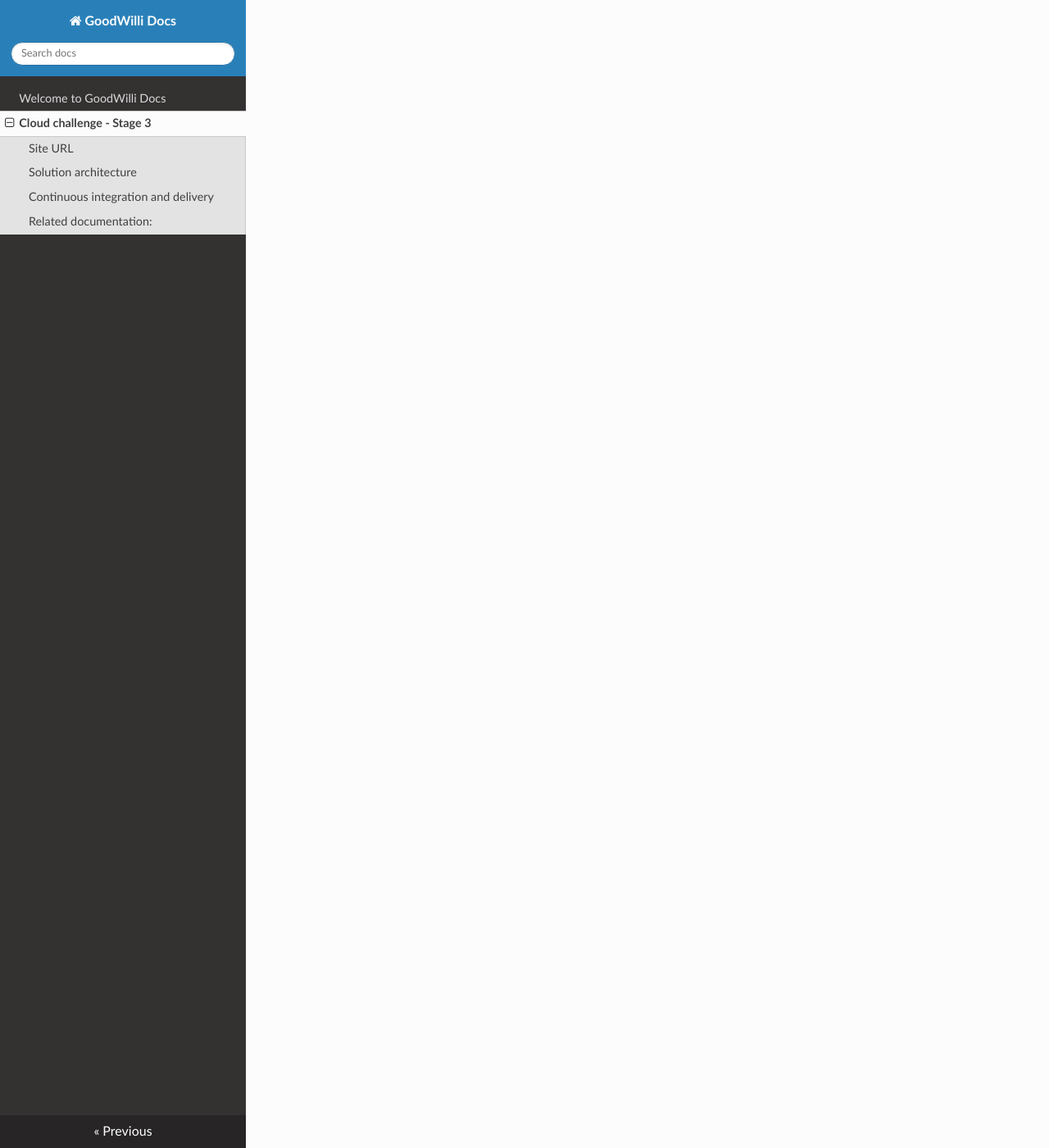
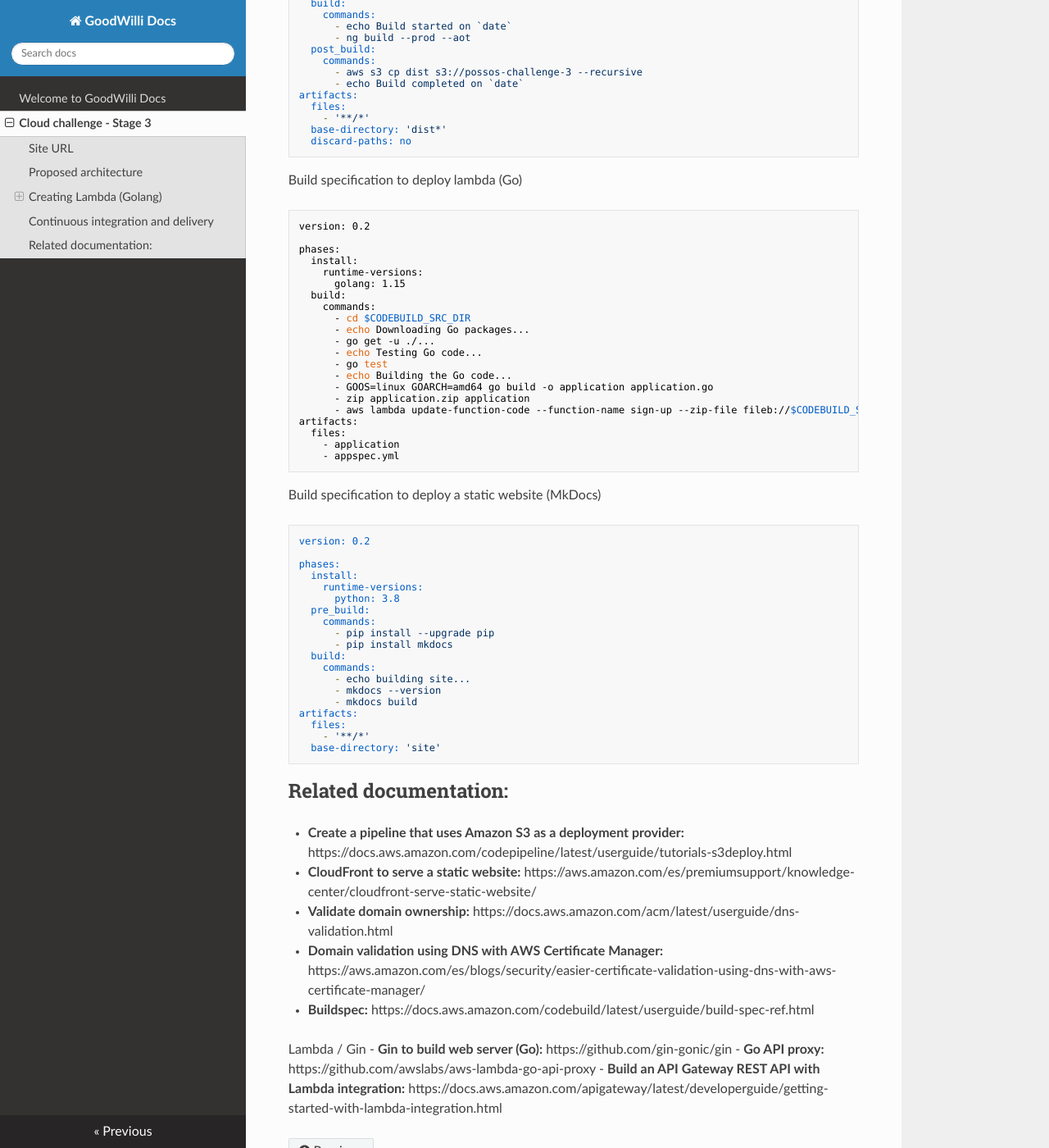
Before and after one commit to WilliamPossos/goodwilli-docs, an MkDocs documentation site: the page built from docs/cloud_challenge_stage_3.md, in a window 1280 px wide and 1400 px high, scrolled down 2128 px. Shown: the whole window at 82% size. Built offline with MkDocs 1.6.1, drawn with Linux system fonts in a browser that asks for light colours; nearby versions of some CDN libraries; some of the changed text lies outside the part shown.

Commit message:
Add lambda and api gateway notes

````diff
--- a/docs/cloud_challenge_stage_3.md
+++ b/docs/cloud_challenge_stage_3.md
@@ -4,7 +4,7 @@ You can use the following url to see the solution site:
 ```
 https://challenge-3.goodwilli.com/
 ```
-## Solution architecture
+## Proposed architecture
 ![AWS architecture](https://joiners-challenge.s3.amazonaws.com/aws-challenge-3.jpeg)
 
 The components are:
@@ -16,12 +16,109 @@ The components are:
 - Bank-end lambda used to manage the backend flow of sign in and sign up.
 - Simple Queue Service (SQS) service to queue the messages which will then be sent to users emails.
 - Lambda triggered by SQS and uses SES service to send the emails.
-- Simple Email Service (SES) service that enables email sending.
+- Simple Email Service (SES) service to enable email sending.
+
+## Creating Lambda (Golang)
+### Gin
+Gin is a web framework written in Go (Golang)
+### Lambda Go Api Proxy
+Makes it easy to run Golang APIs written with frameworks such as Gin with AWS Lambda and Amazon API Gateway
+### Api Gateway + Lambda
+In Lambda proxy integration, the input to the integrated Lambda function can be expressed as any combination of request headers, path variables, query string parameters, and body. In addition, the Lambda function can use API configuration settings to influence its execution logic. For an API developer, setting up a Lambda proxy integration is simple. Other than choosing a particular Lambda function in a given region, you have little else to do. API Gateway configures the integration request and integration response for you. Once set up, the integrated API method can evolve with the backend without modifying the existing settings. This is possible because the backend Lambda function developer parses the incoming request data and responds with desired results to the client when nothing goes wrong or responds with error messages when anything goes wrong.
+
 
 ## Continuous integration and delivery
 Once the code has been pushed to github repository. The Code Pipeline of aws starts the automatic build and deploy of our front-end/back-end code
 
 Important:
 - Build specification reference for CodeBuild: A buildspec is a collection of build commands and related settings, in YAML format, that CodeBuild uses to run a build. You can include a buildspec as part of the source code or you can define a buildspec when you create a build project. (Examples `buildspec_debug.yml`, `buildspec_release.yml` and `arn:aws:s3:::my-codebuild-sample2/buildspec.yml`).
+
+Examples:
+
+Build specification to deploy angular project in s3
+```
+version: 0.1
+env:
+  variables:
+    S3_BUCKET: "possos-challenge-3"
+phases:
+  pre_build:
+    commands:
+      - echo Installing source NPM dependencies...
+      - npm install
+      - npm install -g @angular/cli
+  build:
+    commands:
+      - echo Build started on `date`
+      - ng build --prod --aot
+  post_build:
+    commands:
+      - aws s3 cp dist s3://possos-challenge-3 --recursive
+      - echo Build completed on `date`
+artifacts:
+  files:
+    - '**/*'
+  base-directory: 'dist*'
+  discard-paths: no
+```
+
+Build specification to deploy lambda (Go)
+```
+version: 0.2
+
+phases:
+  install:
+    runtime-versions:
+      golang: 1.15
+  build:
+    commands:
+      - cd $CODEBUILD_SRC_DIR
+      - echo Downloading Go packages...
+      - go get -u ./...
+      - echo Testing Go code...
+      - go test
+      - echo Building the Go code...
+      - GOOS=linux GOARCH=amd64 go build -o application application.go
+      - zip application.zip application
+      - aws lambda update-function-code --function-name sign-up --zip-file fileb://$CODEBUILD_SRC_DIR/application.zip
+artifacts:
+  files:
+    - application
+    - appspec.yml
+```
+
+Build specification to deploy a static website (MkDocs)
+```
+version: 0.2
+
+phases:
+  install:
+    runtime-versions:
+      python: 3.8
+  pre_build:
+    commands:
+      - pip install --upgrade pip
+      - pip install mkdocs
+  build:
+    commands:
+      - echo building site...
+      - mkdocs --version
+      - mkdocs build
+artifacts:
+  files:
+    - '**/*'
+  base-directory: 'site'
+```
+
 ## Related documentation:
+- **Create a pipeline that uses Amazon S3 as a deployment provider:** https://docs.aws.amazon.com/codepipeline/latest/userguide/tutorials-s3deploy.html
+- **CloudFront to serve a static website:** https://aws.amazon.com/es/premiumsupport/knowledge-center/cloudfront-serve-static-website/
+- **Validate domain ownership:** https://docs.aws.amazon.com/acm/latest/userguide/dns-validation.html
+- **Domain validation using DNS with AWS Certificate Manager:** https://aws.amazon.com/es/blogs/security/easier-certificate-validation-using-dns-with-aws-certificate-manager/
 - **Buildspec:** https://docs.aws.amazon.com/codebuild/latest/userguide/build-spec-ref.html
+
+
+Lambda / Gin
+- **Gin to build web server (Go):** https://github.com/gin-gonic/gin
+- **Go API proxy:** https://github.com/awslabs/aws-lambda-go-api-proxy
+- **Build an API Gateway REST API with Lambda integration:** https://docs.aws.amazon.com/apigateway/latest/developerguide/getting-started-with-lambda-integration.html
````
